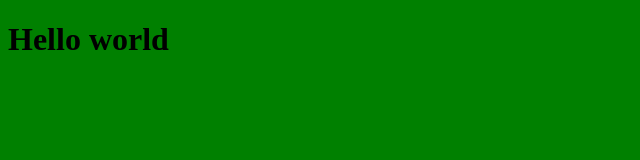
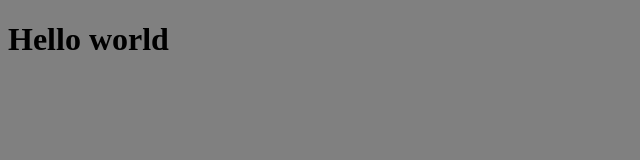
Before and after one commit to Gladkovia/ssh_jenkins, a plain HTML site: page index.html in a window 1280 px wide. Shown: the whole page, without its empty margins (0-640 px from the left). Drawn offline with Linux system fonts and the light colour scheme.

Commit message:
Aut_Grey

```diff
--- a/index.html
+++ b/index.html
@@ -6,7 +6,7 @@
     <meta name="viewport" content="width=device-width, initial-scale=1.0">
     <title>Document</title>
 </head>
-<body bgcolor="green"></body>
+<body bgcolor="grey"></body>
 <body>
     <h1>Hello world </h1>
 </body>
```
